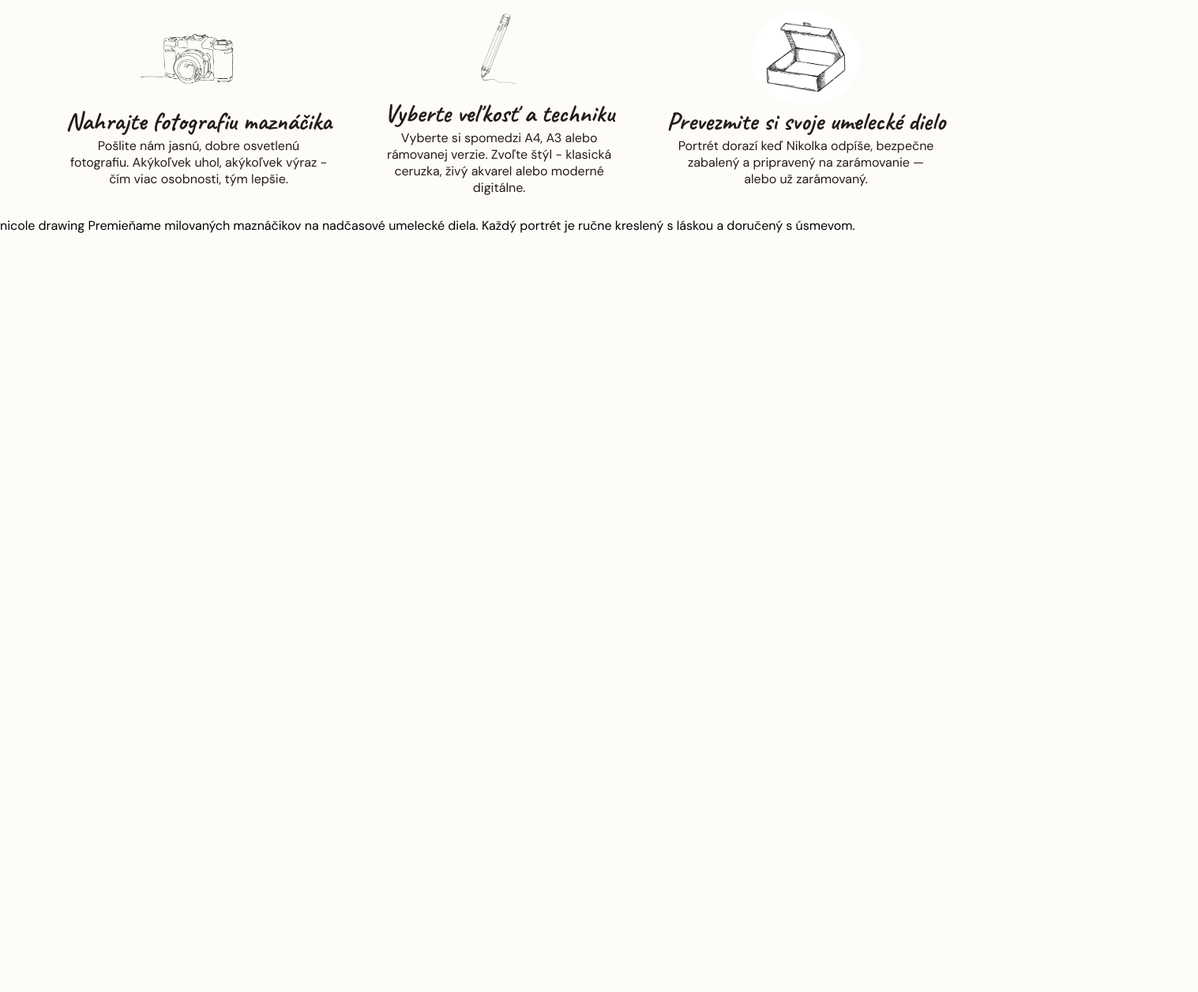
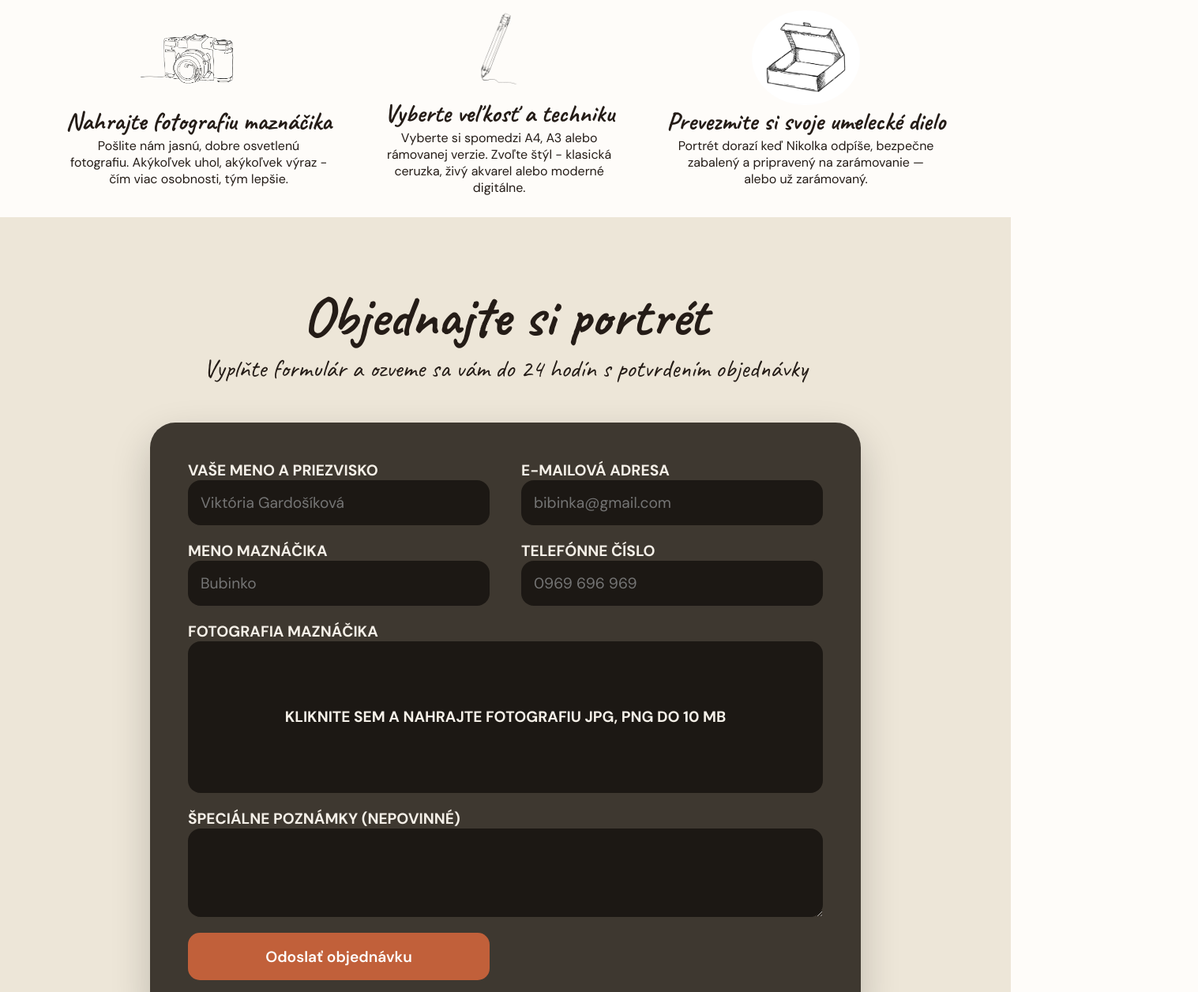
Before and after one commit to Bernadettka/art-page-, a plain HTML site: page index.html in a window 1280 px wide. Shown: the part 2608-3864 px from the top of the page at 79% size, 1517 px wide, since content can reach past the window. Before the commit the page ends 2925 px from the top, so only its background shows below. Drawn offline with Linux system fonts and the light colour scheme.

Commit message:
form css done

```diff
--- a/index.html
+++ b/index.html
@@ -169,6 +169,40 @@
         </div>
       </div>
     </section>
+    <section class="form-wrapper">
+      <h2>Objednajte si portrét</h2>
+      <span>Vyplňte formulár a ozveme sa vám do 24 hodín s potvrdením objednávky</span>
+      <form class="form-grid" action="">
+        <div class="form-field">
+          <label for="customer-name">Vaše meno a priezvisko</label>
+          <input type="text" name="customer-name" id="customer-name" placeholder="Viktória Gardošíková" autocomplete="name" required>
+        </div>
+        <div class="form-field">
+          <label for="customer-email">E-mailová adresa</label>
+          <input type="email" name="customer-email" id="customer-email" placeholder="bibinka@gmail.com" autocomplete="email" required>
+        </div>
+        <div class="form-field">
+          <label for="customer-pet">Meno maznáčika</label>
+          <input type="text" name="customer-pet" id="customer-pet" placeholder="Bubinko" required>
+        </div>
+        <div class="form-field">
+          <label for="customer-telephone">Telefónne číslo</label>
+          <input type="tel" name="customer-telephone" id="customer-telephone" autocomplete="tel" placeholder="0969 696 969" required>
+        </div>
+        <div class="form-field form-field--full">
+          <label for="customer-photo">Fotografia Maznáčika</label>
+          <label class="upload-area" for="customer-photo">Kliknite sem a nahrajte fotografiu JPG, PNG do 10 MB</label>
+          <input class="file-input" type="file" id="customer-photo" name="customer-photo" accept=".jpg,.jpeg,.png" required>
+        </div>
+        <div class="form-field form-field--full">
+          <label for="customer-special-request">Špeciálne poznámky (nepovinné)</label>
+          <textarea name="customer-special-request" id="customer-special-request"></textarea>
+        </div>
+        <div class="form-field">
+          <button class="button-27" type="submit" >Odoslať objednávku</button>
+        </div>
+      </form>
+    </section>
     <footer>
       <section class="footer-wrapper">
         <div class="footer-left">
--- a/style.css
+++ b/style.css
@@ -350,3 +350,145 @@ body {
     width: 100%;
     height: 100px;
 }
+label{
+    text-transform: uppercase;
+}
+.form-grid{
+    display: grid ;
+    grid-template-columns: 1fr 1fr;
+    max-width: 900px;
+    width: 100%;
+    margin: 3rem auto ;
+    padding: 3rem;
+    background-color: var(--color-text-medium);
+    border-radius: 2rem;
+    box-shadow: 0 20px 50px rgba(0, 0, 0, 0.2);
+    text-align: left;
+    font-family: var(--font-body);
+    gap: 0.7rem;
+    color: var(--color-bg-alt);
+    font-size: 1.2rem;
+    column-gap: 40px;
+    row-gap: 20px;
+}
+.form-field{
+    display: grid;
+}
+.form-wrapper{
+    padding-inline: var(--page-padding-inline);
+    padding-block: 5rem;
+    background-color:var(--color-bg-image);
+    color: #241c17;
+    text-align: center;
+}
+.form-field--full{
+    grid-column: 1 / -1;
+}
+.form-wrapper h2{
+    font-family: var(--font-heading);
+    font-size: 4.5rem;
+}
+.form-wrapper span{
+    font-family: var(--font-heading);
+    font-size: 2rem;
+}
+.form-field label{
+    font-weight: bold;
+}
+.form-field input{
+    width: 100%;
+    min-height: 3rem;
+    padding: 1rem;
+    background-color: var(--color-text-primary);
+    border: var(--color-text-muted);
+    border-radius: 1rem;
+    font: inherit;
+    color: white;
+    transition: all;
+}
+.form-field textarea{
+    background-color: var(--color-text-primary);
+    border: var(--color-text-muted);
+    border-radius: 1rem;
+    font: inherit;
+    color: white;
+    min-height: 7rem;
+}
+.form-field input::after{
+    outline: none;
+}
+.form-grid button{
+  appearance: none;
+  background-color: var(--color-primary);
+  border-radius: 15px;
+  border: none;
+  box-sizing: border-box;
+  font-weight: bold;
+  color: #FFFFFF;
+  cursor: pointer;
+  display: inline-block;
+  font-family:var(--font-body);
+  font-size: 1.2rem;
+  font-weight: 600;
+  line-height: normal;
+  margin: 0;
+  min-height: 60px;
+  min-width: 0;
+  outline: none;
+  padding: 16px 24px;
+  text-align: center;
+  text-decoration: none;
+  transition: all 300ms cubic-bezier(.23, 1, 0.32, 1);
+  user-select: none;
+  -webkit-user-select: none;
+  touch-action: manipulation;
+  width: 100%;
+  will-change: transform;
+}
+
+.button-27:disabled {
+  pointer-events: none;
+}
+
+.button-27:hover {
+  box-shadow: rgba(0, 0, 0, 0.25) 0 8px 15px;
+  transform: translateY(-2px);
+}
+
+.button-27:active {
+  box-shadow: none;
+  transform: translateY(0);
+}
+.upload-area {
+  width: 100%;
+  min-height: 12rem;
+  padding: 2rem;
+
+  display: flex;
+  flex-direction: column;
+  justify-content: center;
+  align-items: center;
+  gap: 0.5rem;
+
+  background-color: var(--color-text-primary);;
+  border-radius: 1rem;
+
+  text-align: center;
+  cursor: pointer;
+  transition: 0.3s;
+}
+.upload-area:hover {
+  border-color: var(--color-bg-main);
+  background-color: var(--color-text);
+}
+.file-input {
+  position: absolute;
+  width: 1px;
+  height: 1px;
+  padding: 0;
+  margin: -1px;
+  overflow: hidden;
+  clip-path: inset(50%);
+  white-space: nowrap;
+  border: 0;
+}
```
